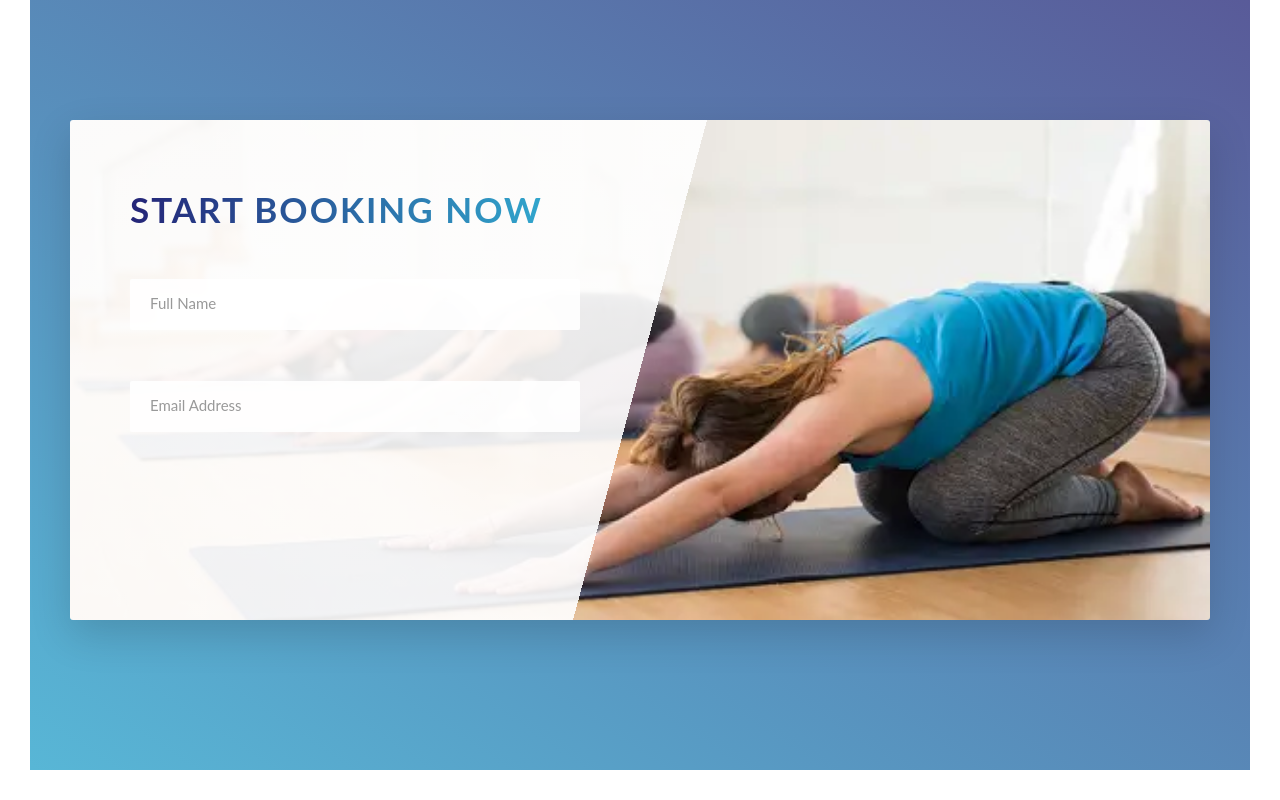
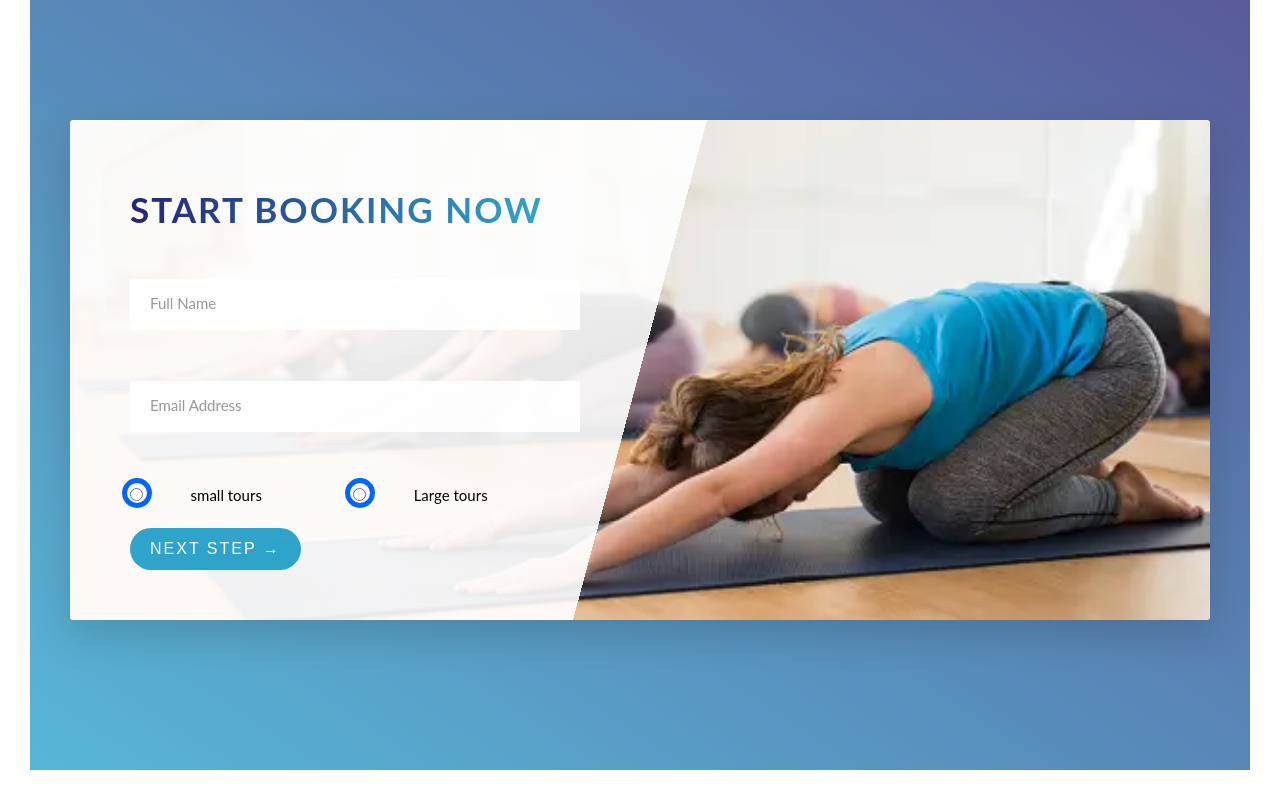
Before and after one commit to Jyotisaini123400/CSS_SCSS, a website: page Project 1/index.html in a window 1280 px wide. Shown: the part 4072-4872 px from the top of the page. Drawn offline with Linux system fonts and the light colour scheme.

Commit message:
18. Building the Booking Section - Part 3

```diff
--- a/Project 1/index.html
+++ b/Project 1/index.html
@@ -221,9 +221,9 @@
           </div>
    </div>
         </div>
-        <!-- //////////////////////////BUTTON GREEN///////////////////////////////// -->
+        <!-- //////////////////////////BUTTON BLUE///////////////////////////////// -->
  <div class="u-center-text  u-margin-top-big u-margin-top-huge">
-  <a href="#" class="btn btn-green">Discover all tour</a>
+  <a href="#" class="btn btn-blue">Discover all tour</a>
  </div>
       </section>
       <!-- /////////////////////////////////////////////////////SECTION STORIES /////////////////////// -->
@@ -286,9 +286,37 @@
           </div>
           <div class="form_group">
             <input type="email" class="form_input"  placeholder="Email Address" id="email" required>
-            <label for="email" class="form_lable">Email Address</label>
+            <label for="email" class="form_lable">
+
+              Email Address
+            </label>
           </div>
-        </form>
+
+
+          <!-- ////////////////RADIO BUTTON////////////////////////? -->
+          <div class="form_group">
+            <div class="form_radio_group">
+              <input type="radio" class="form_radio_input" id="one"  name="size">
+                <label for="one" class="form_radio_lable">
+                 <span class="form_radio_button"></span>
+                     small  tours
+                </label>
+            </div>
+
+           <div class="form_radio_group">
+               <input type="radio" class="form_radio_input" id="two" name="size">
+                <label for="two" class="form_radio_lable">
+                   <span class="form_radio_button"></span>
+                   Large  tours
+                </label>
+           </div>
+       </div>
+<div class="form_group">
+  <button class="btn btn-blue">Next step &rarr;</button>
+</div>
+
+
+    </form>
       </div>
     </div>
   </div>
--- a/Project 1/sass/base/_utilities.scss
+++ b/Project 1/sass/base/_utilities.scss
@@ -1,22 +1,22 @@
 .u-center-text {
-  text-align: center;
+  text-align: center !important;
 }
 
 .u-margin-bottom-small {
-  margin-bottom: 1.2rem;
-  margin-top: 2rem;
+  margin-bottom: 1.2rem !important;
+  margin-top: 2rem !important;
 }
 .u-margin-bottom-medium {
-  margin-bottom: 4rem;
+  margin-bottom: 4rem !important;
 }
 .u-margin-bottom-big {
-  margin-bottom: 8rem;
+  margin-bottom: 8rem !important;
 }
 .u-margin-top-big {
-  display: inline-block;
-  margin-top: 5rem;
-  margin-left: 40%;
+  display: inline-block !important;
+  margin-top: 5rem !important;
+  margin-left: 40% !important;
 }
 .u-margin-top-huge {
-  margin-top: 10rem;
+  margin-top: 10rem !important;
 }
--- a/Project 1/sass/components/_button.scss
+++ b/Project 1/sass/components/_button.scss
@@ -1,4 +1,5 @@
 .btn {
+  &,
   &:link,
   &:visited {
     display: inline-block;
@@ -10,6 +11,9 @@
     font-size: $default-font-size;
     letter-spacing: 0.2rem;
     border-radius: 10rem;
+    /////////change the button element /////
+    border: none;
+    cursor: pointer;
   }
   &:hover {
     transform: translateY(-0.3rem);
@@ -19,7 +23,8 @@
       opacity: 0;
     }
   }
-  &:active {
+  &:active,
+  &:focus {
     transform: translateY(-0.2rem);
     box-shadow: 0 0.5rem 1rem rgba($light-black, 0.2);
   }
@@ -46,7 +51,7 @@
       opacity: 0;
     }
   }
-  &-green {
+  &-blue {
     color: $white-color;
     background-color: $blue-color;
     &::after {
--- a/Project 1/sass/components/_form.scss
+++ b/Project 1/sass/components/_form.scss
@@ -13,6 +13,7 @@
     border-bottom: 3px solid transparent;
     width: 100%;
     display: block;
+    transition: all 0.3s;
 
     &:focus {
       outline: none;
@@ -39,4 +40,44 @@
     visibility: hidden;
     transform: translateY(-4rem);
   }
+  &_radio_group {
+    width: 49%;
+    display: inline-block;
+  }
+  // &_radio_input {
+
+  // }
+  &_radio_lable {
+    font-size: 1.5rem;
+    cursor: pointer;
+    position: relative;
+    padding-left: 4.5rem;
+  }
+  &_radio_button {
+    height: 3rem;
+    width: 3rem;
+    border: 5px solid #0066ff;
+    border-radius: 50%;
+    position: absolute;
+    display: inline-block;
+    left: -2.4rem;
+    top: -0.8rem;
+    &::after {
+      height: 1.3rem;
+      width: 1.3rem;
+      contain: "";
+      display: block;
+      border-radius: 50%;
+      position: absolute;
+      top: 50%;
+      left: 50%;
+      transform: translate(-50%, -50%);
+      background-color: #0066ff;
+      opacity: 0;
+      transition: opacity 0.2s;
+    }
+  }
+  &_radio_input:checked + &_radio_lable &_radio_button::after {
+    opacity: 1;
+  }
 }
```
Also changed, not shown: Project 1/css/style.css.
